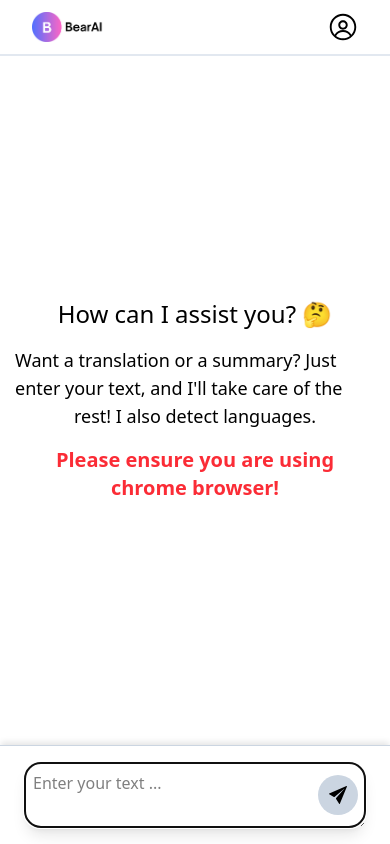
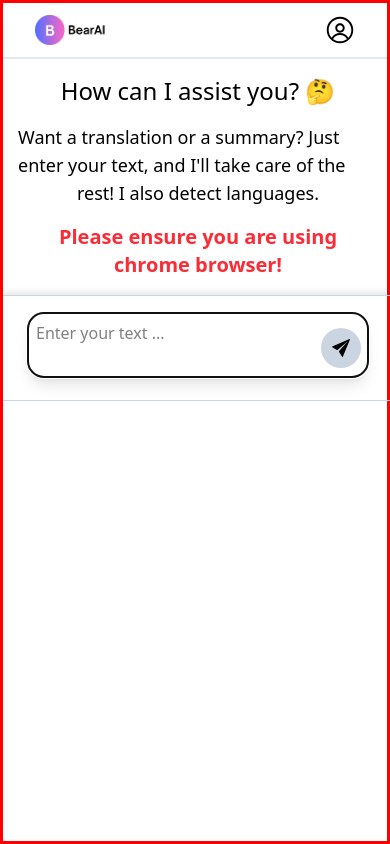
Before and after one commit to J9-tops/hng12-stage3-ai-text-processor, a React (Vite) app: page / in a window 390 px wide. Built offline with nearby package versions, Linux system fonts and the light colour scheme.

Commit message:
style: added responsive layouts

```diff
--- a/src/components/ChatArea.tsx
+++ b/src/components/ChatArea.tsx
@@ -8,7 +8,7 @@ const ChatArea = () => {
 
   return (
     <section
-      className="mdlg:w-full h-[calc(100vh-56px-100px)] w-screen flex-1 overflow-x-hidden overflow-y-auto px-5 py-4"
+      className="mdlg:w-full w-screen overflow-x-hidden overflow-y-auto px-5 py-4"
       aria-labelledby="chat area"
       tabIndex={0}
       role="region"
--- a/src/components/Input.tsx
+++ b/src/components/Input.tsx
@@ -15,7 +15,7 @@ const Input = () => {
   return (
     <form
       onSubmit={handleSubmit}
-      className="border-greyish3 relative flex w-full border-t border-solid px-6 py-4 shadow-[0_-4px_6px_-1px_rgba(0,0,0,0.1)]"
+      className="border-greyish3 relative w-full border-t border-b border-solid px-6 py-4 shadow-[0_-4px_6px_-1px_rgba(0,0,0,0.1)]"
     >
       <textarea
         autoFocus
@@ -23,7 +23,7 @@ const Input = () => {
         value={message}
         onChange={(e) => setMessage(e.target.value)}
         placeholder="Enter your text ..."
-        className="border-greyish3 scrollbar-thin scrollbar-track-transparent scrollbar-thumb-transparent w-full rounded-2xl border border-solid p-2 pr-13 shadow-lg [&::-webkit-scrollbar]:hidden"
+        className="border-greyish3 scrollbar-thin scrollbar-track-transparent scrollbar-thumb-transparent w-full resize-none rounded-2xl border border-solid p-2 pr-13 shadow-lg [&::-webkit-scrollbar]:hidden"
         onKeyDown={handleKeyDown}
       />
       <Button
--- a/src/index.css
+++ b/src/index.css
@@ -16,7 +16,7 @@ body {
   height: 100vh;
   overflow-x: hidden;
   overflow-y: hidden;
-  /* border: solid 3px red; */
+  border: solid 3px red;
 }
 
 .last-center {
--- a/src/pages/ChatLayout.tsx
+++ b/src/pages/ChatLayout.tsx
@@ -3,7 +3,7 @@ import Input from "../components/Input";
 
 const ChatLayout = () => {
   return (
-    <main className="mx-auto flex h-[calc(100vh-56px)] flex-1 flex-col md:w-full">
+    <main className="mx-auto flex flex-1 flex-col md:w-full">
       <div className="flex flex-1 overflow-y-auto lg:h-full lg:flex-auto">
         <Outlet />
       </div>
```
